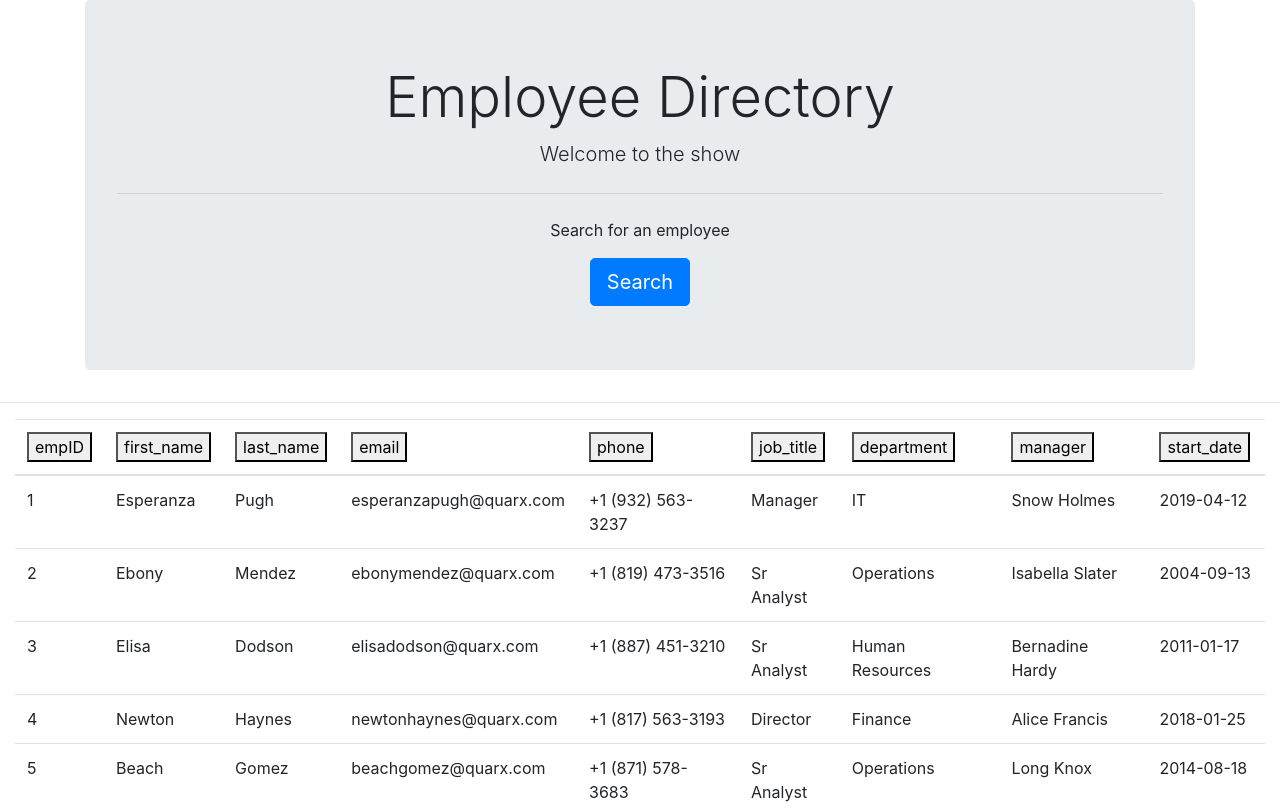
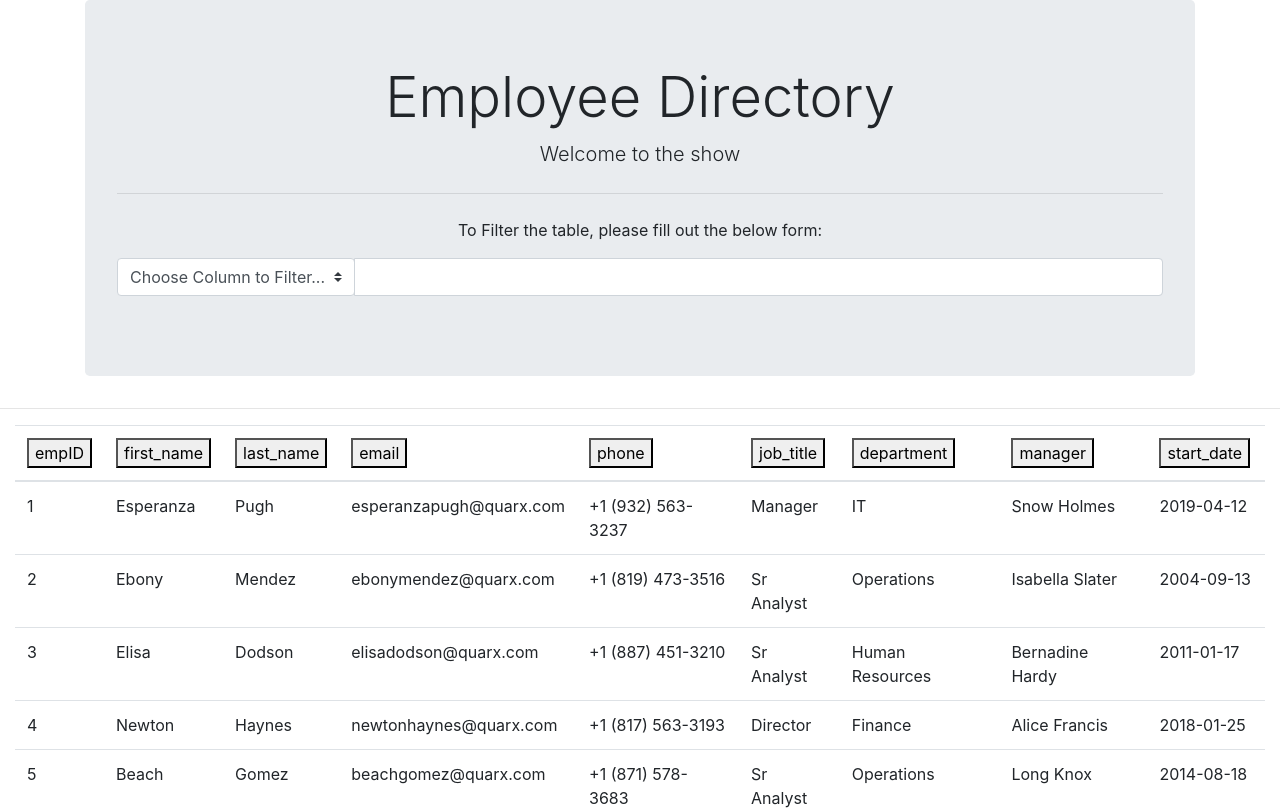
Before and after one commit to stadds/19-employee-directory, a React (Create React App) app: page / in a window 1280 px wide. Shown: the top 810 px of the page. Built offline with nearby package versions, Linux system fonts and the light colour scheme.

Commit message:
create filter form, pass to jumbotron

```diff
--- /dev/null
+++ b/src/components/FilterForm/index.js
@@ -0,0 +1,29 @@
+import React from "react";
+import "../masterstyle.css";
+
+function FilterForm(props) {
+  return (
+    <form>
+      <div className="input-group mb-3">
+        <div className="input-group-prepend">
+          <select class="custom-select" id="inputGroupSelect01">
+            <option selected value="None">
+              Choose Column to Filter...
+            </option>
+            {props.headers.map((header) => (
+              <option value={header}>{header}</option>
+            ))}
+            ;
+          </select>
+        </div>
+        <input
+          type="text"
+          className="form-control"
+          aria-label="Text to filter on."
+        ></input>
+      </div>
+    </form>
+  );
+}
+
+export default FilterForm;
--- a/src/components/Jumbotron/index.js
+++ b/src/components/Jumbotron/index.js
@@ -1,20 +1,18 @@
 import React from "react";
 import "../masterstyle.css";
 
-function Jumbotron({addClass,title,desciption,directions,btntext}) {
+function Jumbotron(props) {
   return (
-    <div className={`jumbotron ${addClass ? addClass : ""}`}>
-      <h1 className="display-4">{title}</h1>
+    <div className={`jumbotron ${props.addClass ? props.addClass : ""}`}>
+      <h1 className="display-4">{props.title}</h1>
       <p className="lead">
-       {desciption}
+       {props.desciption}
       </p>
       <hr className="my-4"></hr>
       <p>
-       {directions}
+       {props.directions}
       </p>
-      <a className="btn btn-primary btn-lg" href="#" role="button">
-       {btntext}
-      </a>
+      {props.children}
     </div>
   );
 }
--- a/src/pages/Directory.js
+++ b/src/pages/Directory.js
@@ -8,6 +8,7 @@ import Table from "../components/Table";
 import TableHead from "../components/TableHead";
 import TableBody from "../components/TableBody";
 import Jumbotron from "../components/Jumbotron";
+import FilterForm from "../components/FilterForm"
 import useSortableData from "../utils/useSortableData";
 
 function Directory() {
@@ -29,9 +30,10 @@ function Directory() {
           addClass="text-center"
           title="Employee Directory"
           desciption="Welcome to the show"
-          directions="Search for an employee"
-          btntext="Search"
-        ></Jumbotron>
+          directions="To Filter the table, please fill out the below form:"
+        >
+          <FilterForm headers={empHeaders}></FilterForm>
+        </Jumbotron>
       </Container>
 
       <hr></hr>
```
